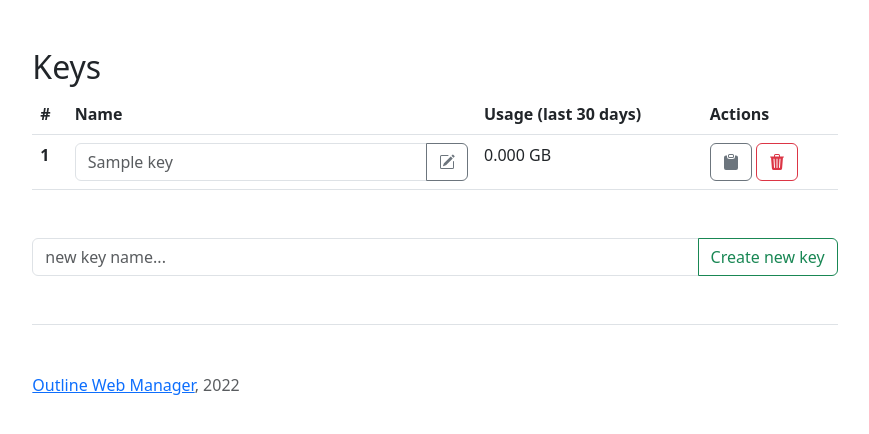
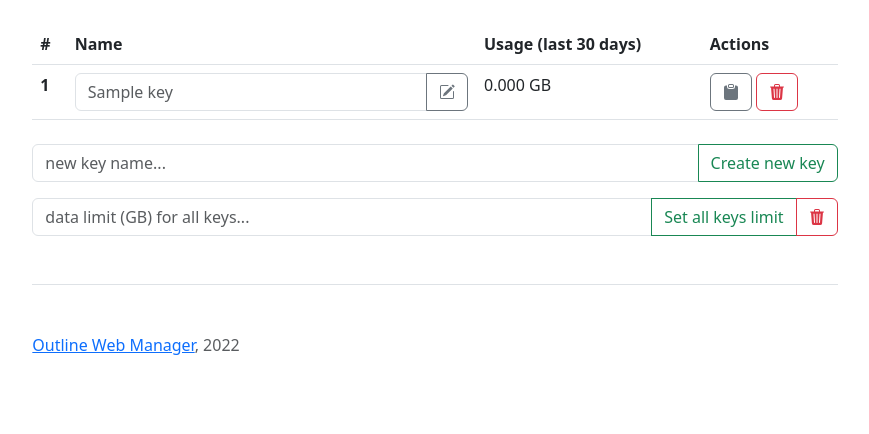
Before and after one commit to ilyhan2009/outline_web_manager, a FastAPI app: template outline_web_manager/templates/main.html in a window 1280 px wide. Shown: the part 121-555 px from the top of the page, without its empty margins (205-1074 px from the left). Run offline with FastAPI, Linux system fonts and the light colour scheme; the template is opened without the code that fills it: most values are stand-ins (such as "Sample title", 1, 10 or a date in 2020); some libraries are stand-ins or nearby versions.

Commit message:
all keys data limit functionality

```diff
--- a/outline_web_manager/main.py
+++ b/outline_web_manager/main.py
@@ -99,9 +99,41 @@ async def delete_key(request: Request, key_id: int, ApiUrl: t.Union[str, None] =
     return response
 
 
-@app.get("/add-data-limit/{key_id}/{limit}", response_class=HTMLResponse)
+@app.post("/set-data-limit", response_class=HTMLResponse)
+async def delete_key(request: Request, dataLimitForAllKeys: int = Form(), ApiUrl: t.Union[str, None] = Cookie(default=None)):
+    response = RedirectResponse('/', status_code=status.HTTP_302_FOUND)
+
+    try:
+        outline_client = OutlineVPN(api_url=ApiUrl)
+
+        server_information = outline_client.get_server_information()
+    except Exception as e:
+        return response
+
+    outline_client.set_data_limit_for_all_keys(dataLimitForAllKeys * 1000 * 1000 * 1000)
+
+    return response
+
+
+@app.get("/delete-data-limit", response_class=HTMLResponse)
+async def delete_key(request: Request, ApiUrl: t.Union[str, None] = Cookie(default=None)):
+    response = RedirectResponse('/')
+
+    try:
+        outline_client = OutlineVPN(api_url=ApiUrl)
+
+        server_information = outline_client.get_server_information()
+    except Exception as e:
+        return response
+
+    outline_client.delete_data_limit_for_all_keys()
+
+    return response
+
+
+@app.post("/set-data-limit/{key_id}/{limit}", response_class=HTMLResponse)
 async def delete_key(request: Request, key_id: int, limit: int, ApiUrl: t.Union[str, None] = Cookie(default=None)):
-    response = RedirectResponse('/')
+    response = RedirectResponse('/', status_code=status.HTTP_302_FOUND)
 
     try:
         outline_client = OutlineVPN(api_url=ApiUrl)
--- a/outline_web_manager/templates/main.html
+++ b/outline_web_manager/templates/main.html
@@ -90,9 +90,7 @@
   </div>
 
   <main>
-    <h2 class="mt-5">Keys</h2>
-
-    <table class="table mb-5">
+    <table class="table mb-4">
   <thead>
     <tr>
       <th scope="col">#</th>
@@ -160,10 +158,25 @@
   </tbody>
 </table>
 
-    <form class="row g-3" action="/add" method="POST">
+    <form class="row g-3 mb-3" action="/add" method="POST">
       <div class="input-group">
         <input type="text" class="form-control" id="newKeyName" name="newKeyName" placeholder="new key name...">
         <button type="submit" class="btn btn-outline-success">Create new key</button>
+      </div>
+    </form>
+
+    <form class="row g-3" action="/set-data-limit" method="POST">
+      <div class="input-group">
+        <input type="text" class="form-control" id="dataLimitForAllKeys" name="dataLimitForAllKeys" placeholder="{% if 'accessKeyDataLimit' in server_information %}{{ server_information['accessKeyDataLimit']['bytes'] / 1000 / 1000 / 1000 }} GB{% else %}data limit (GB) for all keys...{% endif %}">
+        <button type="submit" class="btn btn-outline-success">Set all keys limit</button>
+        <button type="button" class="btn btn-outline-danger tooltipped tooltipped-n" aria-label="Delete limit">
+          <a href="/delete-data-limit" style="color: inherit;">
+            <svg xmlns="http://www.w3.org/2000/svg" width="16" height="16" fill="currentColor" class="bi bi-trash3-fill" viewBox="0 0 16 16">
+                <path d="M11 1.5v1h3.5a.5.5 0 0 1 0 1h-.538l-.853 10.66A2 2 0 0 1 11.115 16h-6.23a2 2 0 0 1-1.994-1.84L2.038 3.5H1.5a.5.5 0 0 1 0-1H5v-1A1.5 1.5 0 0 1 6.5 0h3A1.5 1.5 0 0 1 11 1.5Zm-5 0v1h4v-1a.5.5 0 0 0-.5-.5h-3a.5.5 0 0 0-.5.5ZM4.5 5.029l.5 8.5a.5.5 0 1 0 .998-.06l-.5-8.5a.5.5 0 1 0-.998.06Zm6.53-.528a.5.5 0 0 0-.528.47l-.5 8.5a.5.5 0 0 0 .998.058l.5-8.5a.5.5 0 0 0-.47-.528ZM8 4.5a.5.5 0 0 0-.5.5v8.5a.5.5 0 0 0 1 0V5a.5.5 0 0 0-.5-.5Z"></path>
+            </svg>
+            <span class="visually-hidden">Delete</span>
+          </a>
+        </button>
       </div>
     </form>
   </main>
```
